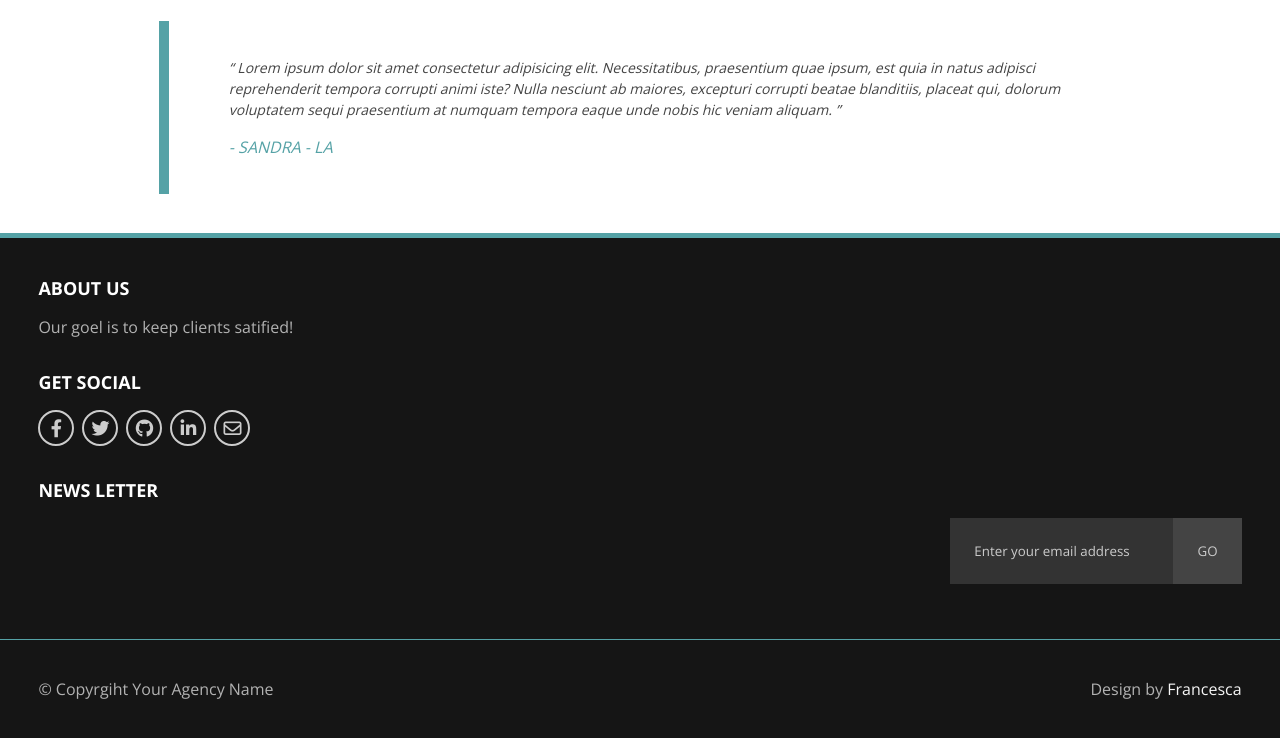
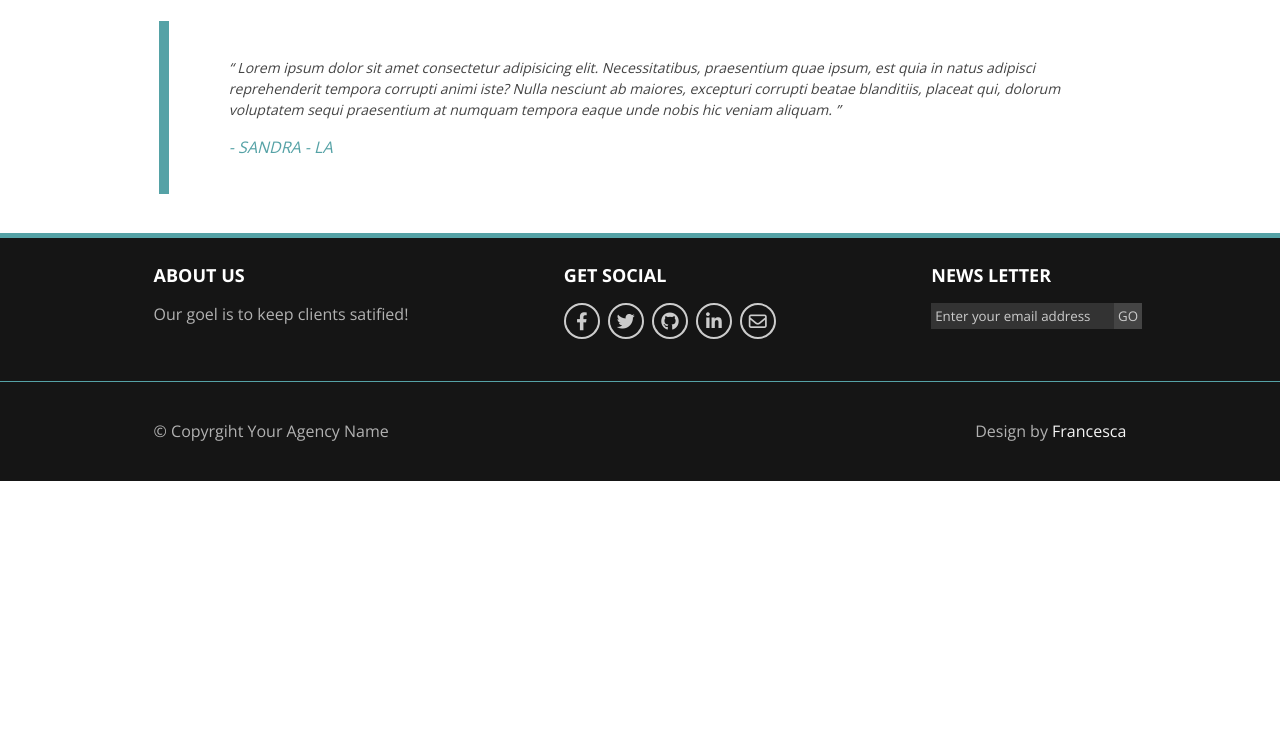
Before and after one commit to mikufujiwara/11-class-05, a plain HTML site: page index.html in a window 1280 px wide. Shown: the part 1200-1938 px from the top of the page. After the commit the page ends 1681 px from the top, so only its background shows below. Drawn offline with nearby package versions, Linux system fonts and the light colour scheme.

Commit message:
Desktop: Footer is done

```diff
--- a/css/style.css
+++ b/css/style.css
@@ -562,5 +562,29 @@ a {
         padding-left: 3vh;
      }
 
+     /* ---------- FOOTER DESKTOP ---------- */
+
+     footer {
+        align-items: center;
+     }
+
+     footer > article {
+        width: 76%;
+        padding: 2%;
+        flex-direction: row;
+        justify-content: space-between;
+     }
+
+
+     footer > section {
+        width: 76%;
+        padding-left: 12%;
+        padding-right: 12%;
+        justify-content: space-between;
+     }
+
+     form {
+        justify-content: flex-start;
+     }
 
 }
```
